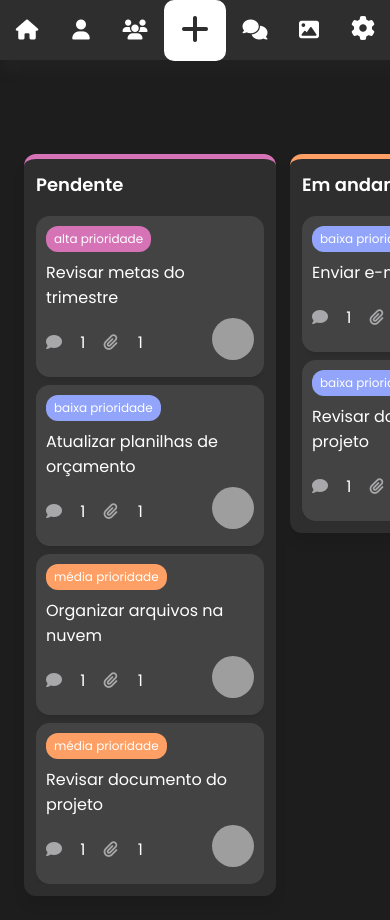
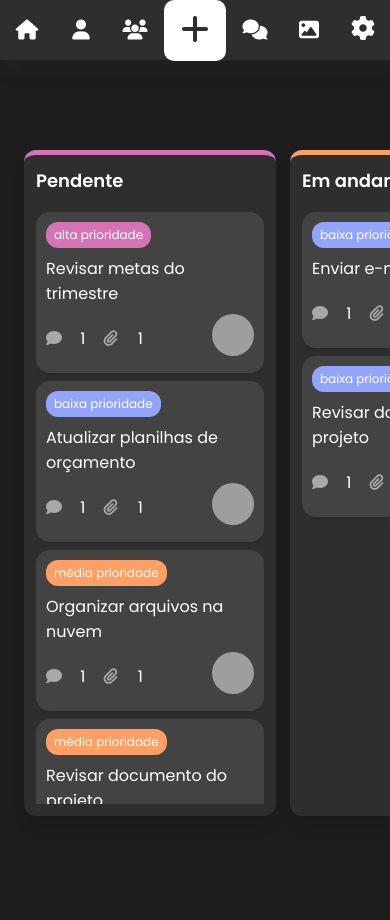
Before and after one commit to iigorvidall/kanban, a PHP site: page / in a window 390 px wide. Run offline with PHP 8.4, Linux system fonts and the light colour scheme; grey boxes are pictures that could not be loaded.

Commit message:
Add files via upload

```diff
--- a/style.css
+++ b/style.css
@@ -345,8 +345,6 @@
   @media (max-width: 767px) {
     body{
       flex-direction: column;
-      justify-content: space-between;
-
     }
 
     .sidebar picture{
@@ -370,7 +368,9 @@
       align-items: center;
       box-shadow: 10px 4px 10px 8px #2e2e2e41;
       gap: 0px;
-
+      position: fixed;
+      z-index: 100;
+      top: 0;
     }
 
     .topSide{
@@ -379,8 +379,8 @@
 
     .kanban{
       padding-top: 10px;
-      height: 90% !important;
-      margin-top: 20px;
+      height: 700px !important;
+      margin-top: 60px;
     }
 
     .fa-gear{
```
